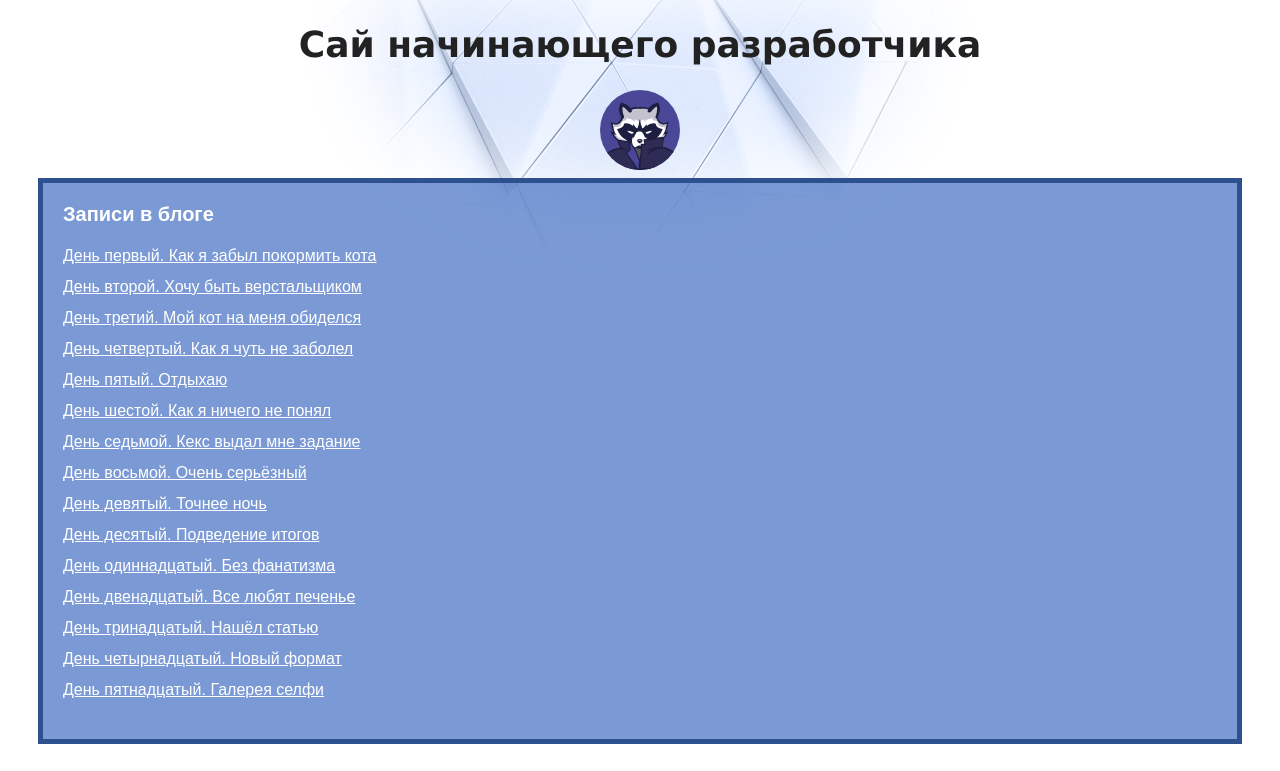
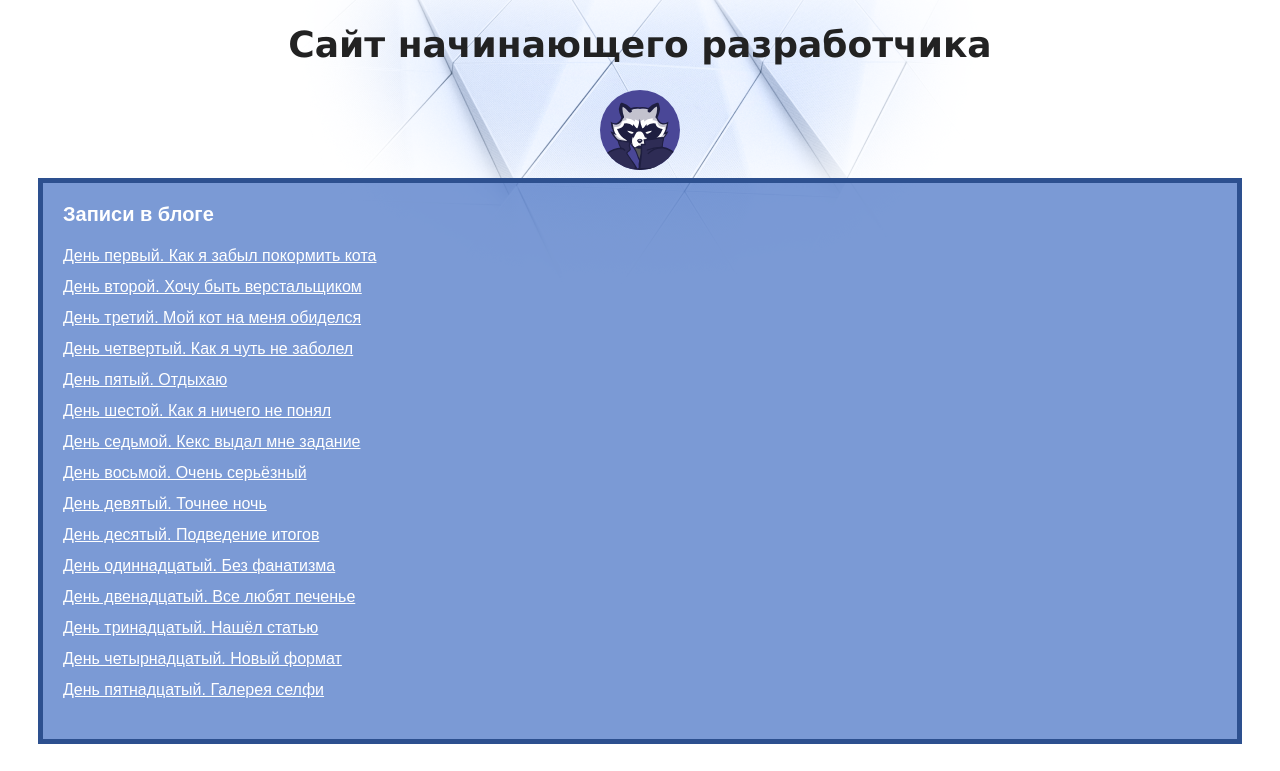
Before and after one commit to Vlad-Ah/academy-site, a plain HTML site: page index.html in a window 1280 px wide. Shown: the top 771 px of the page. Drawn offline with Linux system fonts and the light colour scheme.

Commit message:
Update index.html

```diff
--- a/index.html
+++ b/index.html
@@ -7,7 +7,7 @@
   </head>
   <body>
     <header>
-      <h1 class="page-title">Сай начинающего разработчика</h1>
+      <h1 class="page-title">Сайт начинающего разработчика</h1>
     </header>
     <main>
       <div class="avatar-container">
```
